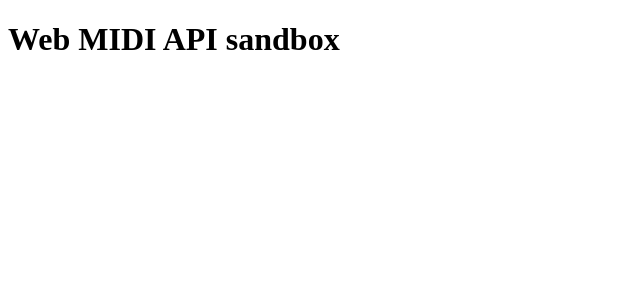
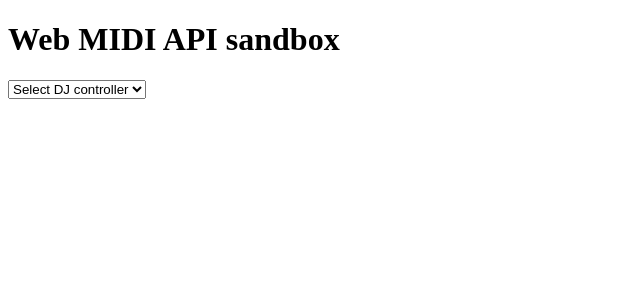
Before and after one commit to utgwkk/web-midi-api-sandbox, a React (Create React App) app: page / in a window 1280 px wide. Shown: the top 300 px of the page, without its empty margins (0-640 px from the left). Built offline with nearby package versions, Linux system fonts and the light colour scheme.

Commit message:
DJControllerSelector

```diff
--- a/src/components/App.tsx
+++ b/src/components/App.tsx
@@ -1,8 +1,10 @@
 import React from 'react';
+import DJControllerSelector from './DJControllerSelector';
 
 const App: React.FC = () => (
   <div className="App">
     <h1>Web MIDI API sandbox</h1>
+    <DJControllerSelector />
   </div>
 );
 
--- /dev/null
+++ b/src/components/DJControllerSelector.tsx
@@ -0,0 +1,13 @@
+import React from 'react';
+
+class DJControllerSelector extends React.Component {
+  render() {
+    return (
+      <select>
+        <option value="not-selected">Select DJ controller</option>
+      </select>
+    );
+  }
+}
+
+export default DJControllerSelector;
```
